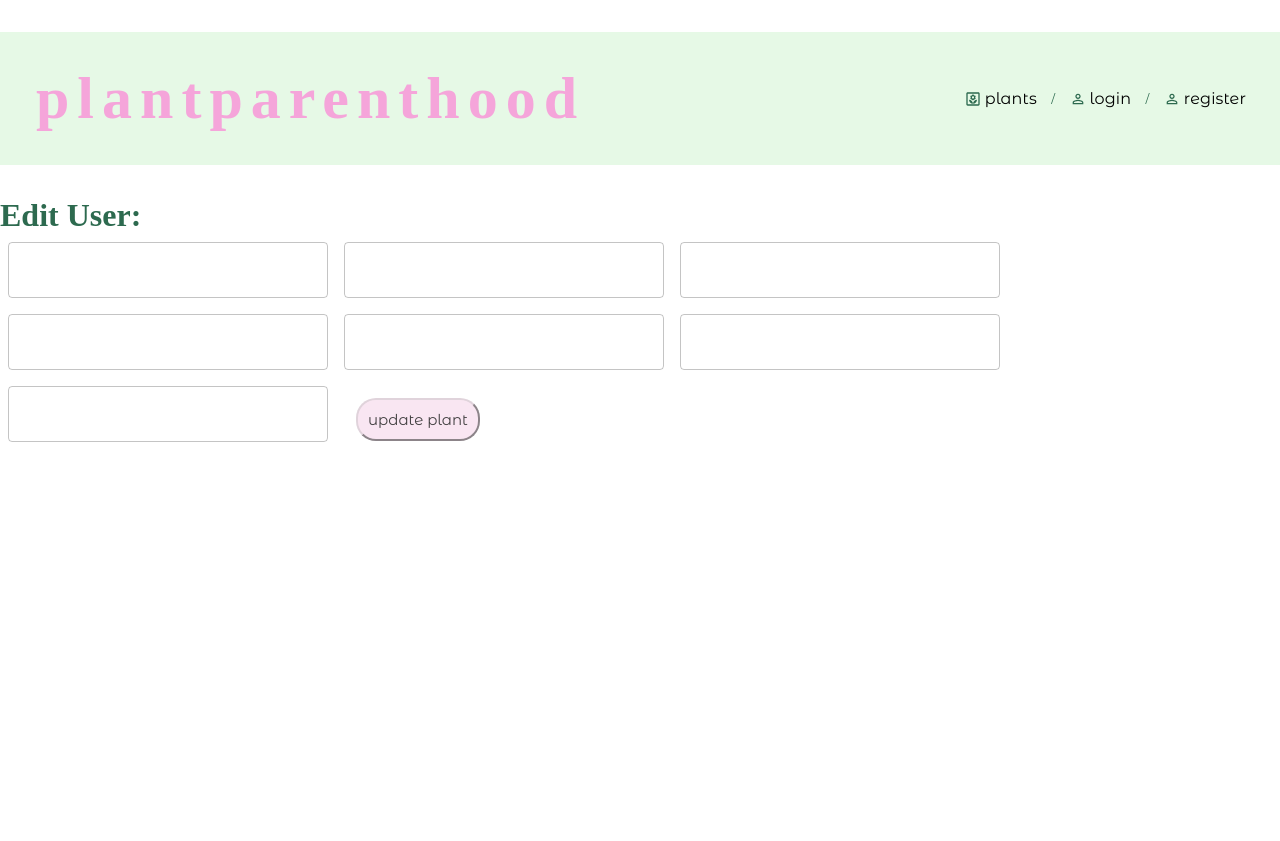
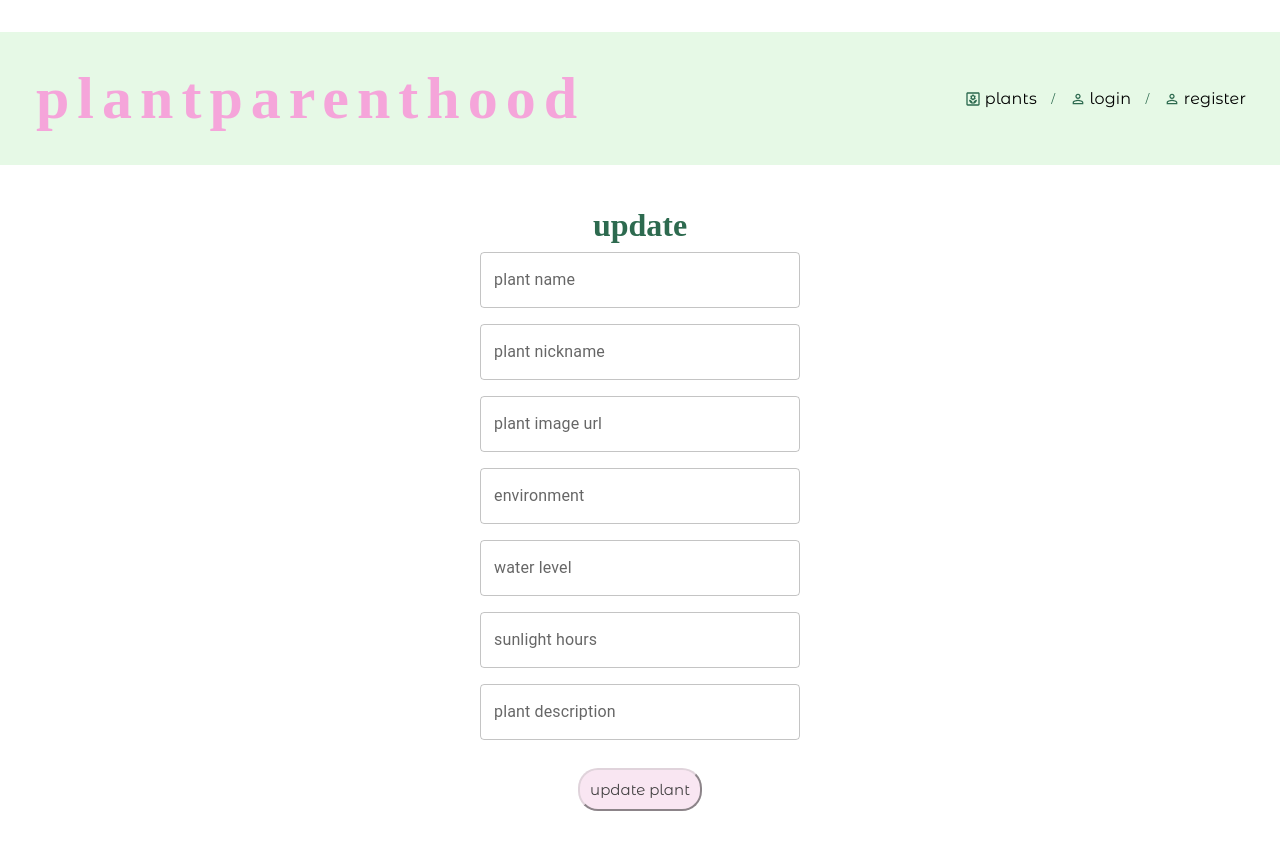
Before and after one commit to jsongcodes/plant-app-frontend, a React (Create React App) app: page /users/1/plants/1/edit in a window 1280 px wide. Before the commit the page ends 800 px from the top, so only its background shows below. Built offline with nearby package versions, Linux system fonts and the light colour scheme; no server answers; a web font is replaced by a local one.

Commit message:
Changed useState to empty strings

```diff
--- a/src/components/PlantEditForm.js
+++ b/src/components/PlantEditForm.js
@@ -3,22 +3,19 @@ import { useParams } from "react-router-dom";
 import Box from "@mui/material/Box";
 import TextField from "@mui/material/TextField";
 
-const PlantEditForm = ({ plant = {}, updatePlant }) => {
-  const [plant_name, setPlantName] = useState(plant.plant_name);
-  const [plant_nickname, setPlantNickname] = useState(plant.plant_nickname);
-  const [plant_image_url, setPlantImageUrl] = useState(plant.plant_image_url);
-  const [environment, setEnvironment] = useState(plant.plant_environment);
-  const [water_level, setWaterLevel] = useState(plant.water_level);
-  const [sunlight_hours, setSunlightHours] = useState(plant.sunlight_hours);
-  const [plant_description, setPlantDescription] = useState(
-    plant.plant_description
-  );
+const PlantEditForm = ({ plant = {}, updatePlant, currentUser }) => {
+  const { id } = useParams();
 
-  const { id } = useParams();
+  const [plant_name, setPlantName] = useState("");
+  const [plant_nickname, setPlantNickname] = useState("");
+  const [plant_image_url, setPlantImageUrl] = useState("");
+  const [environment, setEnvironment] = useState("");
+  const [water_level, setWaterLevel] = useState("");
+  const [sunlight_hours, setSunlightHours] = useState("");
+  const [plant_description, setPlantDescription] = useState("");
 
   const handleSubmit = (e) => {
     e.preventDefault();
-
     updatePlant(id, {
       plant_name,
       plant_nickname,
@@ -31,6 +28,7 @@ const PlantEditForm = ({ plant = {}, updatePlant }) => {
   };
 
   useEffect(() => {
+    // set formData to plant
     setPlantName(plant.plant_name);
     setPlantNickname(plant.plant_nickname);
     setPlantImageUrl(plant.plant_image_url);
@@ -44,6 +42,7 @@ const PlantEditForm = ({ plant = {}, updatePlant }) => {
     <>
       <Box
         component="form"
+        className="home-class"
         sx={{
           "& .MuiTextField-root": { m: 1, width: "40ch" },
         }}
@@ -51,71 +50,56 @@ const PlantEditForm = ({ plant = {}, updatePlant }) => {
         autoComplete="off"
         onSubmit={handleSubmit}
       >
-        <h1>Edit User: {plant.plant_name}</h1>
+        <h1>update {plant.plant_name}</h1>
+        <div>
           <TextField
-          required
-          // type="text"
-          name="plant_name"
-          id="plant_name"
-          // label="plant name"
             value={plant_name}
+            label="plant name"
             onChange={(e) => setPlantName(e.target.value)}
           />
+        </div>
+        <div>
           <TextField
-          required
-          // type="text"
-          name="plant_nickname"
-          id="plant_nickname"
-          // label="plant nickname"
             value={plant_nickname}
+            label="plant nickname"
             onChange={(e) => setPlantNickname(e.target.value)}
           />
+        </div>
+        <div>
           <TextField
-          required
-          // type="text"
-          name="plant_image_url"
-          id="plant_image_url"
-          // label="plant image url"
             value={plant_image_url}
+            label="plant image url"
             onChange={(e) => setPlantImageUrl(e.target.value)}
           />
+        </div>
+        <div>
           <TextField
-          required
-          // type="text"
-          name="environment"
-          id="environment"
-          // label="environment"
             value={environment}
+            label="environment"
             onChange={(e) => setEnvironment(e.target.value)}
           />
-
+        </div>
+        <div>
           <TextField
-          required
-          // type="text"
-          name="water_level"
-          id="water_level"
-          // label="environment"
             value={water_level}
+            label="water level"
             onChange={(e) => setWaterLevel(e.target.value)}
           />
+        </div>
+        <div>
           <TextField
-          required
-          // type="text"
-          name="sunlight_hours"
-          id="sunlight_hours"
-          // label="sunlight_hours"
             value={sunlight_hours}
+            label="sunlight hours"
             onChange={(e) => setSunlightHours(e.target.value)}
           />
+        </div>
+        <div>
           <TextField
-          required
-          // type="text"
-          name="plant_description"
-          id="plant_description"
-          // label="plant_description"
             value={plant_description}
+            label="plant description"
             onChange={(e) => setPlantDescription(e.target.value)}
           />
+        </div>
         <button type="submit">update plant</button>
       </Box>
     </>
```
Lines whose indentation alone changed are shown as unchanged.
